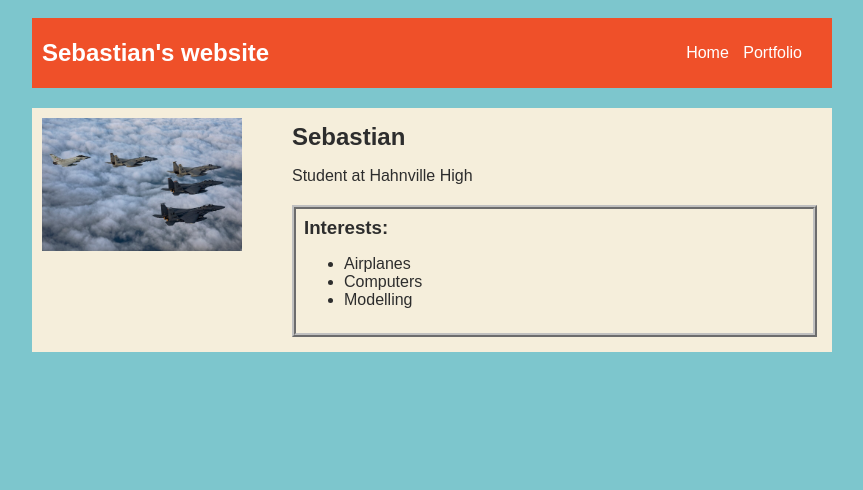
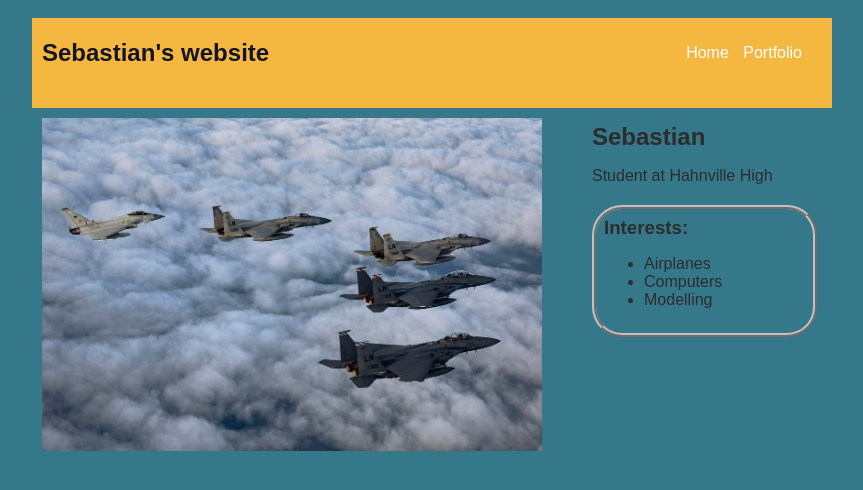
Before and after one commit to Sebastian0426/sebastian0426.github.io, a plain HTML site: page index.html in a window 1280 px wide. Shown: the whole page, without its empty margins (208-1071 px from the left). Drawn offline with Linux system fonts and the light colour scheme.

Commit message:
commit 8/21

```diff
--- a/style.css
+++ b/style.css
@@ -1,18 +1,18 @@
 body {
-    background: rgb(125, 198, 205);
+  background: #347889;
   color: rgb(45, 45, 45);
   padding: 10px;
   font-family: Arial, sans-serif;
 }
 
 #all-contents {
+  background: #f4b840;
   max-width: 800px;
   margin: auto;
 }
 
 /* navigation menu */
 nav {
-    background: rgb(239, 80, 41);
   margin: 0 auto;
   display: flex;
   padding: 10px;
@@ -21,7 +21,7 @@ nav {
 h1 {
   display: flex;
   align-items: center;
-    color: white;
+  color: #141429;
   flex: 1;
   margin: 0;
 }
@@ -39,13 +39,13 @@ h1 {
 }
 
 a {
-    text-decoration: none;
+  text-decoration: maroon;
   color: #fff;
 }
 
 /* main container area beneath menu */
 main {
-    background: rgb(245, 238, 219);
+  background: #347889;
   display: flex;
   margin-top: 20px;
 }
@@ -56,7 +56,7 @@ main {
 }
 
 .sidebar-img {
-    width: 200px;
+  width: 500px;
 }
 
 .content {
@@ -69,8 +69,10 @@ main {
   border: 4px silver ridge;
   padding: 8px;
   margin-top: 20px;
+  border-radius: 30px;
 }
 
-h2, h3 {
+h2,
+h3 {
   margin: 0px;
 }
```
Lines whose indentation alone changed are shown as unchanged.
